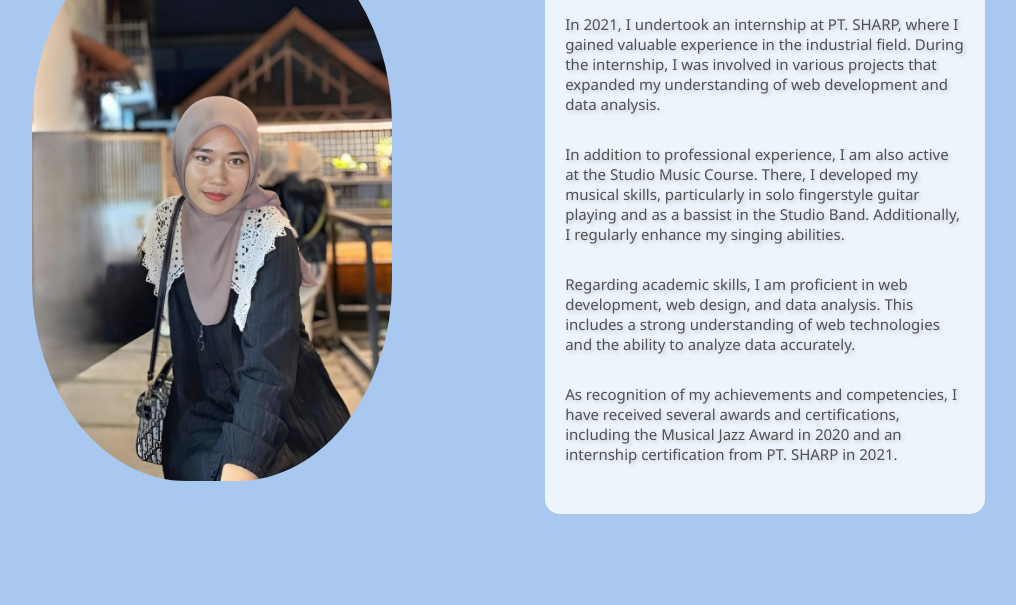
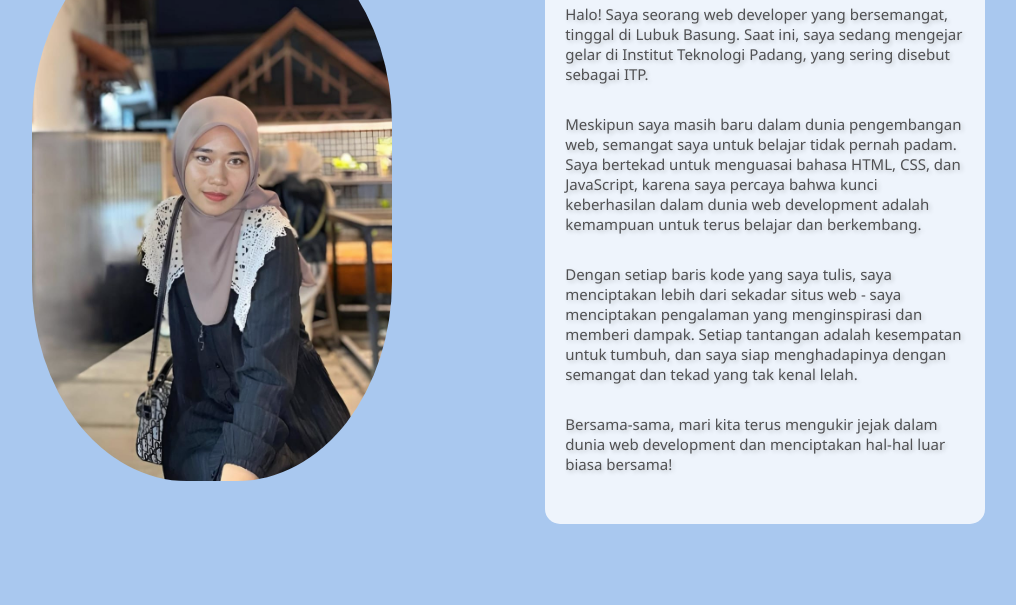
Before and after one commit to Fhrezand/Portofolio, a plain HTML site: page pengalaman.html in a window 1280 px wide. Shown: the part 195-800 px from the top of the page, without its empty margins (154-1170 px from the left). Drawn offline with Linux system fonts and the light colour scheme.

Commit message:
Update pengalaman.html

```diff
--- a/pengalaman.html
+++ b/pengalaman.html
@@ -13,11 +13,10 @@
         </div>
         <div class="text">
             <h1>MY <span>EXPERIENCE</span></h1>
-            <p>
-              In 2021, I undertook an internship at PT. SHARP, where I gained valuable experience in the industrial field. During the internship, I was involved in various projects that expanded my understanding of web development and data analysis.</p>
-            <p>In addition to professional experience, I am also active at the Studio Music Course. There, I developed my musical skills, particularly in solo fingerstyle guitar playing and as a bassist in the Studio Band. Additionally, I regularly enhance my singing abilities.</p>
-            <p>Regarding academic skills, I am proficient in web development, web design, and data analysis. This includes a strong understanding of web technologies and the ability to analyze data accurately.</p>
-            <p>As recognition of my achievements and competencies, I have received several awards and certifications, including the Musical Jazz Award in 2020 and an internship certification from PT. SHARP in 2021.</p>
+            <p>Halo! Saya seorang web developer yang bersemangat, tinggal di Lubuk Basung. Saat ini, saya sedang mengejar gelar di Institut Teknologi Padang, yang sering disebut sebagai ITP.</p>
+            <p>Meskipun saya masih baru dalam dunia pengembangan web, semangat saya untuk belajar tidak pernah padam. Saya bertekad untuk menguasai bahasa HTML, CSS, dan JavaScript, karena saya percaya bahwa kunci keberhasilan dalam dunia web development adalah kemampuan untuk terus belajar dan berkembang.</p>
+            <p>Dengan setiap baris kode yang saya tulis, saya menciptakan lebih dari sekadar situs web - saya menciptakan pengalaman yang menginspirasi dan memberi dampak. Setiap tantangan adalah kesempatan untuk tumbuh, dan saya siap menghadapinya dengan semangat dan tekad yang tak kenal lelah.</p>
+            <p>Bersama-sama, mari kita terus mengukir jejak dalam dunia web development dan menciptakan hal-hal luar biasa bersama!</p>
     </div>
 </body>
 </html>
```
